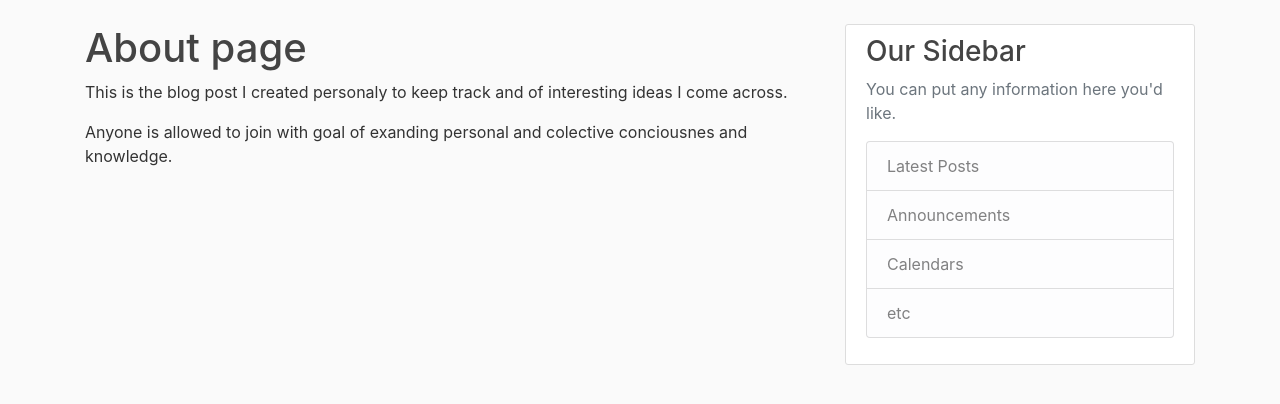
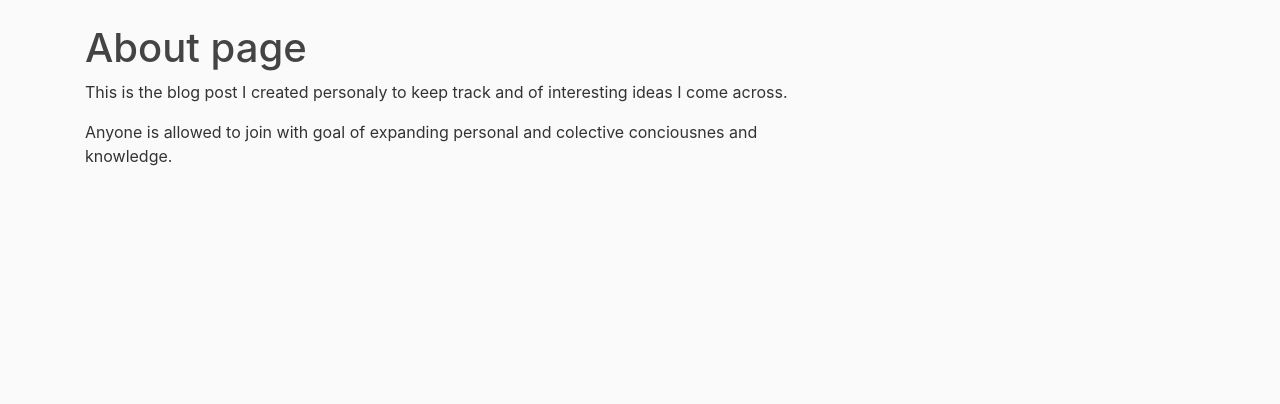
Before and after one commit to AleksandarBuk/Django-Blog, a Django app: page /about/ in a window 1280 px wide. Shown: the part 56-460 px from the top of the page. Run offline with Django 4.2, Linux system fonts and the light colour scheme; some libraries are stand-ins or nearby versions.

Commit message:
Typo correction

```diff
--- a/MyBlog/blog/templates/blog/about.html
+++ b/MyBlog/blog/templates/blog/about.html
@@ -3,6 +3,6 @@
 		<h1>About page</h1>
 		<div>
 			<p>This is the blog post I created personaly to keep track and of interesting ideas I come across.</p>
-			<p>Anyone is allowed to join with goal of exanding personal and colective conciousnes and knowledge.</p>
+			<p>Anyone is allowed to join with goal of expanding personal and colective conciousnes and knowledge.</p>
 		</div>
 	{% endblock content %}
--- a/MyBlog/blog/templates/blog/base.html
+++ b/MyBlog/blog/templates/blog/base.html
@@ -25,7 +25,7 @@
 		<header class="site-header">
 		  <nav class="navbar navbar-expand-md navbar-dark bg-steel fixed-top">
 		    <div class="container">
-		      <a class="navbar-brand mr-4" href="{% blog-home %">Tech Wise</a>
+		      <a class="navbar-brand mr-4" href="#">Tech Wise</a>
 		      <button class="navbar-toggler" type="button" data-toggle="collapse" data-target="#navbarToggle" aria-controls="navbarToggle" aria-expanded="false" aria-label="Toggle navigation">
 		      <span class="navbar-toggler-icon"></span>
 		      </button>
@@ -63,7 +63,7 @@
 		    	{% endif %}
 		      	{% block content %}{% endblock %}
 		    </div>
-		    <div class="col-md-4">
+		    <!-- div class="col-md-4">
 		      <div class="content-section">
 		        <h3>Our Sidebar</h3>
 		        <p class='text-muted'>You can put any information here you'd like.
@@ -75,7 +75,7 @@
 		          </ul>
 		        </p>
 		      </div>
-		    </div>
+		    </div> -->
 		  </div>
 		</main>
 
```
Also changed, not shown: MyBlog/db.sqlite3.
